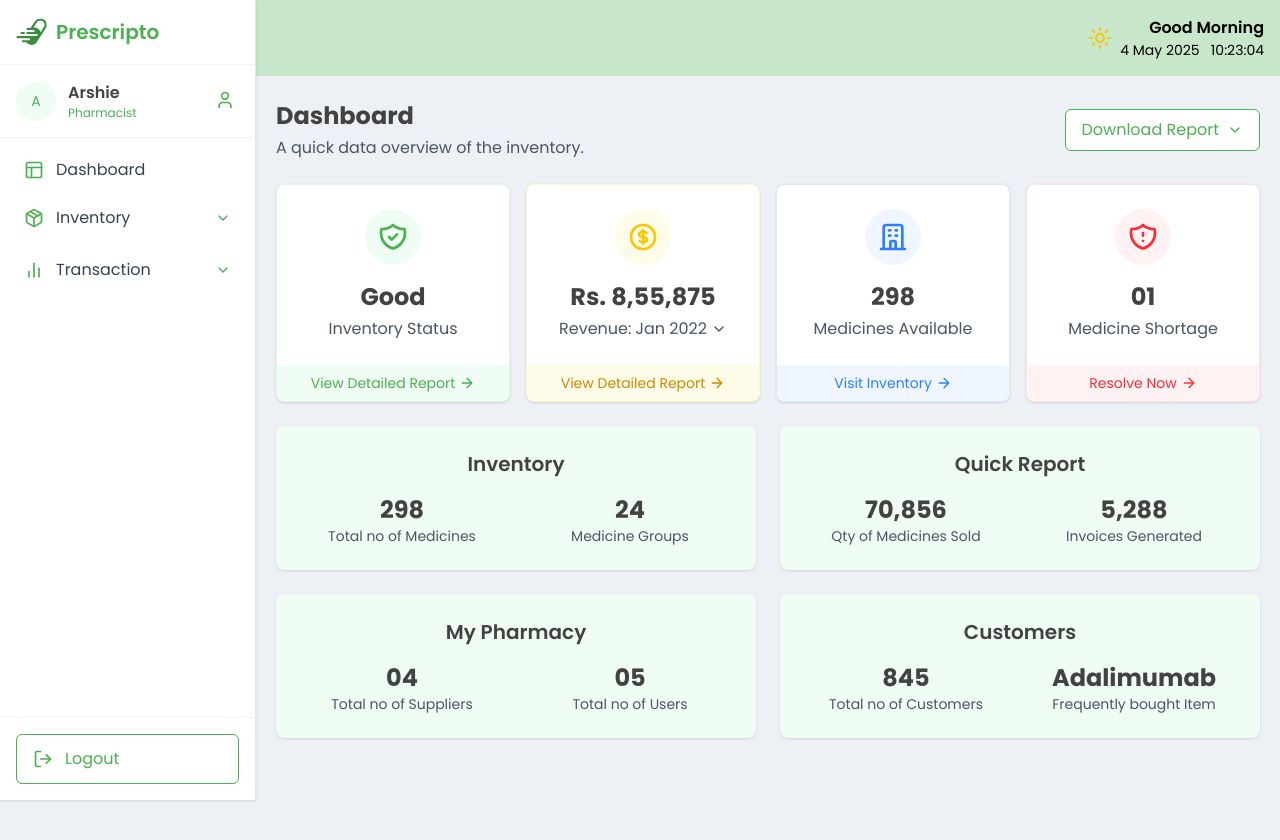
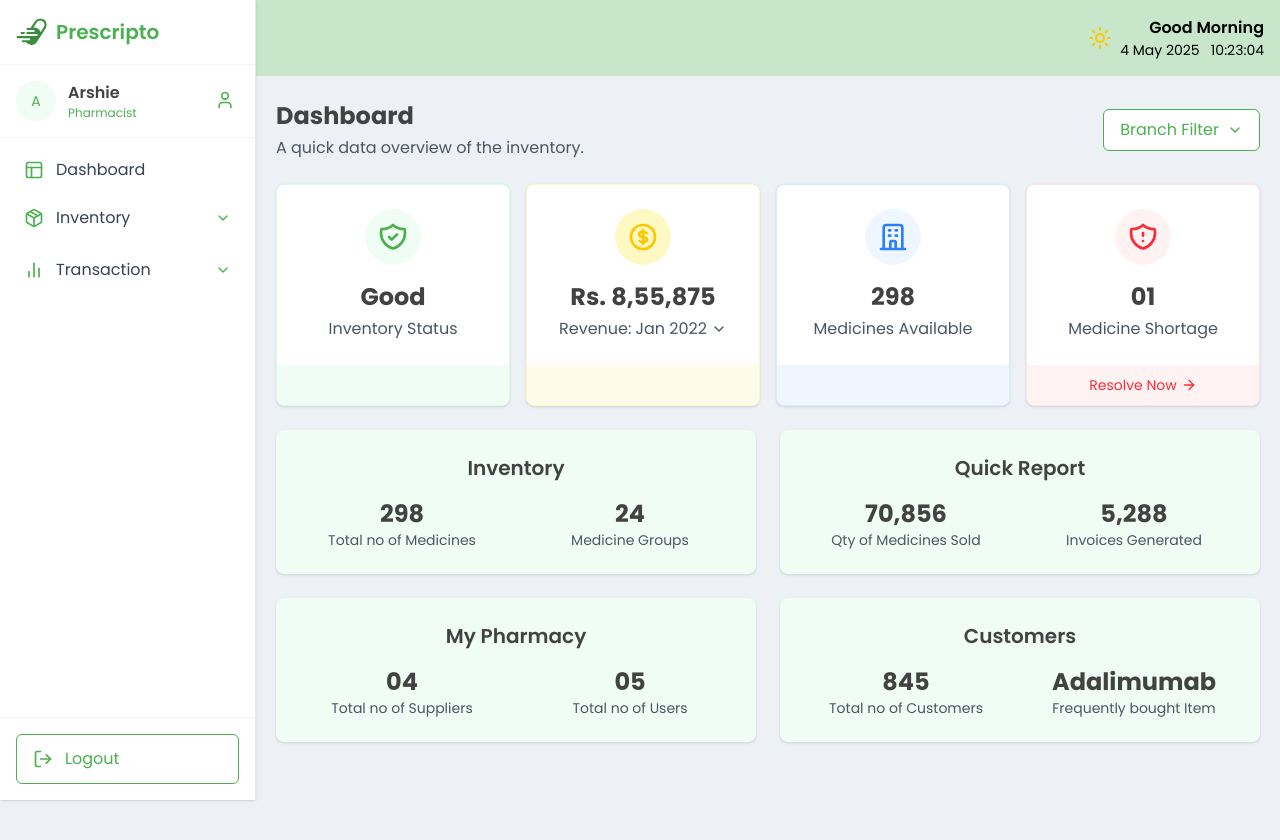
Before and after one commit to drchhhhhh/Prescripto, a React (Vite) app in the folder frontend/: page /dashboard in a window 1280 px wide. Shown: the top 840 px of the page. Built offline with nearby package versions, Linux system fonts and the light colour scheme.

Commit message:
remove unnecessary buttons from dashboard and add branch filter

```diff
--- a/frontend/src/pages/Dashboard.tsx
+++ b/frontend/src/pages/Dashboard.tsx
@@ -36,7 +36,7 @@ return (
                 onClick={toggleReportDropdown}
                 className="flex items-center px-4 py-2 bg-cleanWhite border border-primaryGreen rounded-md text-primaryGreen hover:bg-lightGreen hover:text-darkGreen cursor-pointer"
             >
-                Download Report
+                Branch Filter
                 <ChevronDown className="w-4 h-4 ml-2" />
             </button>
 
@@ -45,11 +45,15 @@ return (
                 <div className="py-1">
                     <button className="flex items-center w-full px-4 py-2 text-left text-gray-700 hover:bg-green-50 hover:text-primaryGreen cursor-pointer">
                     <FileSpreadsheet className="w-5 h-5 mr-2" />
-                    Excel
+                    Batangas City Branch
                     </button>
                     <button className="flex items-center w-full px-4 py-2 text-left text-gray-700 hover:bg-green-50 hover:text-primaryGreen cursor-pointer">
                     <FileText className="w-5 h-5 mr-2" />
-                    PDF
+                    Laguna Branch
+                    </button>
+                    <button className="flex items-center w-full px-4 py-2 text-left text-gray-700 hover:bg-green-50 hover:text-primaryGreen cursor-pointer">
+                    <FileText className="w-5 h-5 mr-2" />
+                    Quezon Province Branch
                     </button>
                 </div>
                 </div>
@@ -72,12 +76,7 @@ return (
                 <h2 className="text-2xl font-bold text-darkGray">Good</h2>
                 <p className="text-gray-600 mt-1">Inventory Status</p>
             </div>
-            <div className="bg-green-50 py-2 px-4 hover:bg-lightGreen cursor-pointer">
-                <button onClick={() => navigate('/inventory/groups')}
-                className="w-full flex items-center justify-center text-primaryGreen text-sm font-medium hover:text-darkGreen">
-                View Detailed Report
-                <ArrowRight className="w-4 h-4 ml-1" />
-                </button>
+            <div className="bg-green-50 py-5 px-4">
             </div>
             </div>
 
@@ -87,7 +86,7 @@ return (
             {/* Revenue Card */}
             <div className="bg-cleanWhite rounded-lg overflow-hidden shadow-sm border border-yellow-100">
             <div className="p-6 flex flex-col items-center">
-                <div className="bg-yellow-50 p-3 rounded-full mb-4">
+                <div className="bg-yellow-100 p-3 rounded-full mb-4">
                 <svg className="w-8 h-8 text-yellow-400" fill="none" viewBox="0 0 24 24" stroke="currentColor">
                     <path strokeLinecap="round" strokeLinejoin="round" strokeWidth={2} d="M12 8c-1.657 0-3 .895-3 2s1.343 2 3 2 3 .895 3 2-1.343 2-3 2m0-8c1.11 0 2.08.402 2.599 1M12 8V7m0 1v8m0 0v1m0-1c-1.11 0-2.08-.402-2.599-1M21 12a9 9 0 11-18 0 9 9 0 0118 0z" />
                 </svg>
@@ -99,12 +98,7 @@ return (
                 <ChevronDown className="w-4 h-4" />
                 </div>
             </div>
-            <div className="bg-yellow-50 py-2 px-4 hover:bg-yellow-100 cursor-pointer">
-                <button  onClick={() => navigate('/transaction/history')}
-                className="w-full flex items-center justify-center text-yellow-600 text-sm font-medium hover:text-yellow-700">
-                View Detailed Report
-                <ArrowRight className="w-4 h-4 ml-1" />
-                </button>
+            <div className="bg-yellow-50 py-5 px-4">
             </div>
             </div>
 
@@ -122,12 +116,7 @@ return (
                 <h2 className="text-2xl font-bold text-darkGray">298</h2>
                 <p className="text-gray-600 mt-1">Medicines Available</p>
             </div>
-            <div className="bg-blue-50 py-2 px-4 hover:bg-blue-100 cursor-pointer">
-                <button onClick={() => navigate('/inventory/item-list')}
-                className="w-full flex items-center justify-center text-blue-500 text-sm font-medium hover:text-blue-600">
-                Visit Inventory
-                <ArrowRight className="w-4 h-4 ml-1" />
-                </button>
+            <div className="bg-blue-50 py-5 px-4">
             </div>
             </div>
 
@@ -145,7 +134,7 @@ return (
                 <h2 className="text-2xl font-bold text-darkGray">01</h2>
                 <p className="text-gray-600 mt-1">Medicine Shortage</p>
             </div>
-            <div className="bg-red-50 py-2 px-4 hover:bg-red-100 cursor-pointer">
+            <div className="bg-red-50 py-2.5 px-4 hover:bg-red-100 cursor-pointer">
                 <button onClick={() => navigate('/inventory/stockstatus')}
                 className="w-full flex items-center justify-center text-red-500 text-sm font-medium hover:text-red-600">
                 Resolve Now
```
